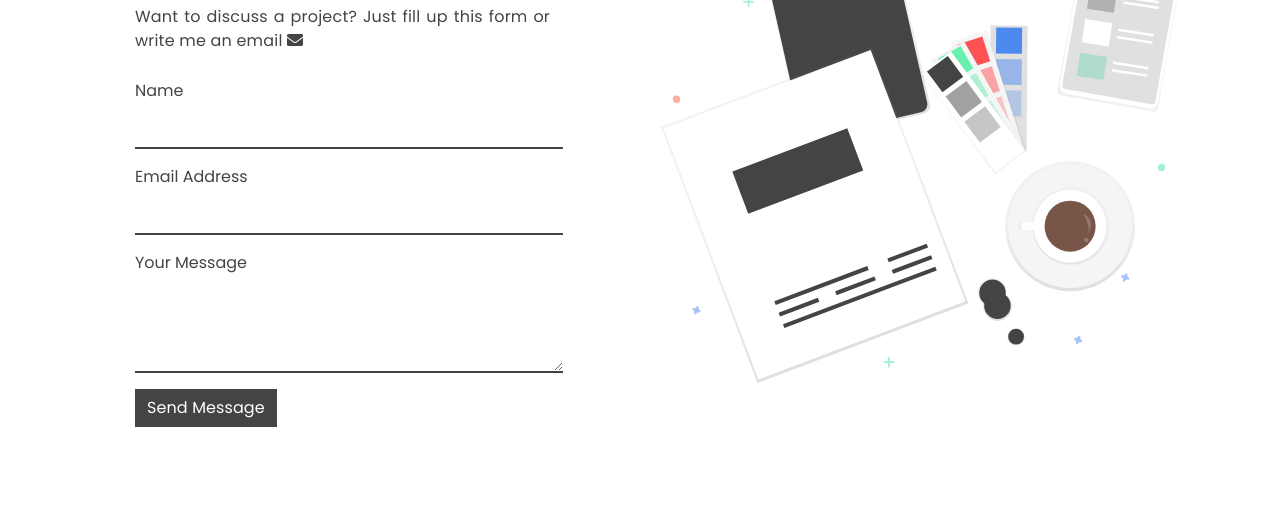
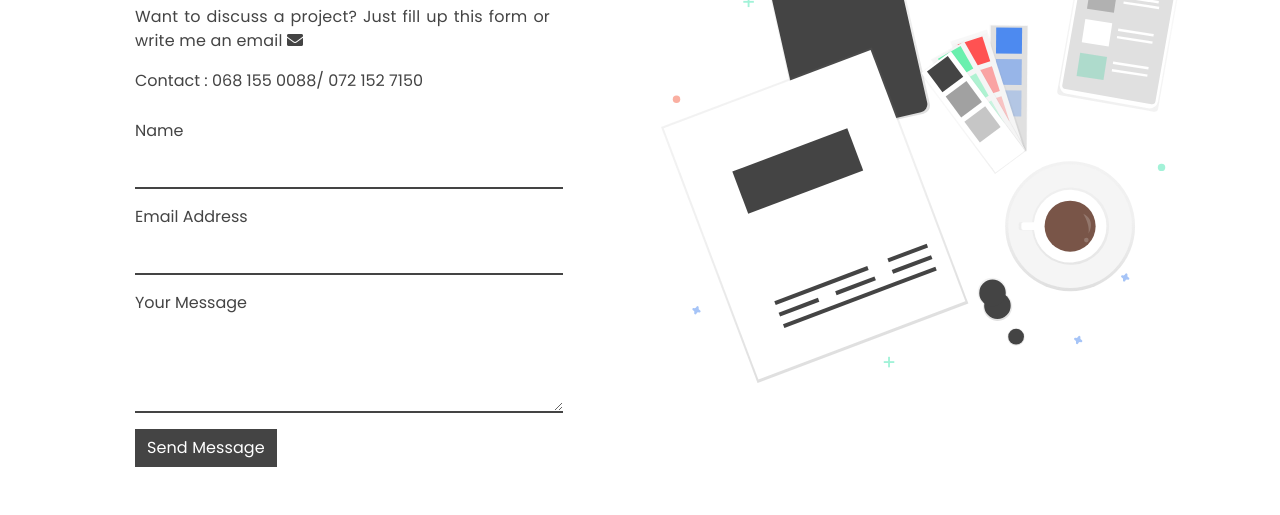
Before and after one commit to Mabitsela12/My-Portfolio, a plain HTML site: page contact.html in a window 1280 px wide. Shown: the part 257-772 px from the top of the page. Drawn offline with nearby package versions, Linux system fonts and the light colour scheme.

Commit message:
Update contact.html

```diff
--- a/contact.html
+++ b/contact.html
@@ -50,6 +50,7 @@
                 <p class="hero-des contact-des animated fadeIn delay-1s">Want to discuss a project? Just fill up this
                     form or write me an email <a target="_blank" href="mailto:tshales.mathipai1@gmail.com"><i
                             class="fas fa-envelope"></i></a>
+                <p>Contact : 068 155 0088/ 072 152 7150</p>
                 </p>
                 <form class="input-container" method="POST"
                     action="https://script.google.com/macros/s/AKfycbxXnXVlCixiL89xlFlqgGmp3mQnQpR48x6CiZfHtw/exec">
@@ -64,6 +65,7 @@
                     </button>
                     <div style="display:none;" id="thankyou_message">
                         <h2>
+
                             <em>Thanks</em> for contacting us!
                             We will get back to you soon!
                         </h2>
```
